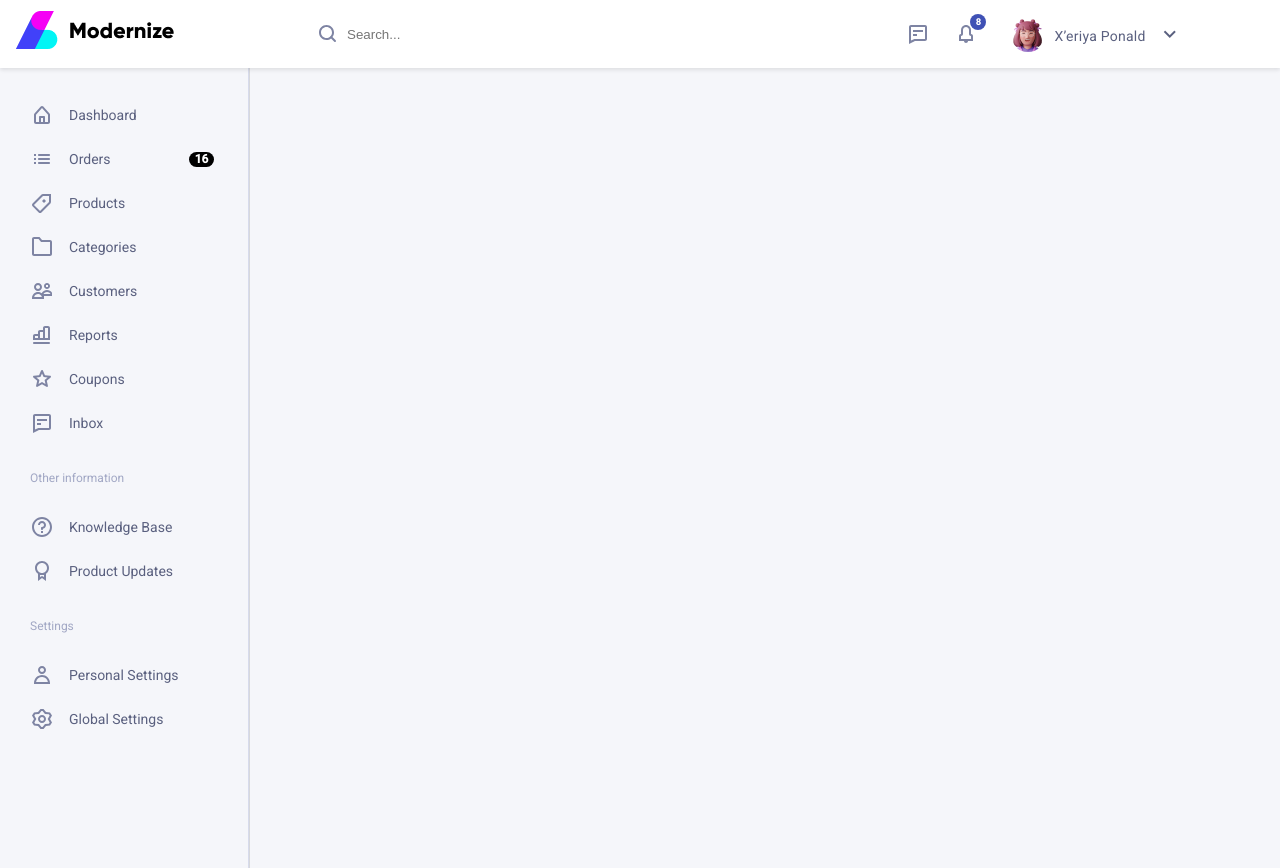
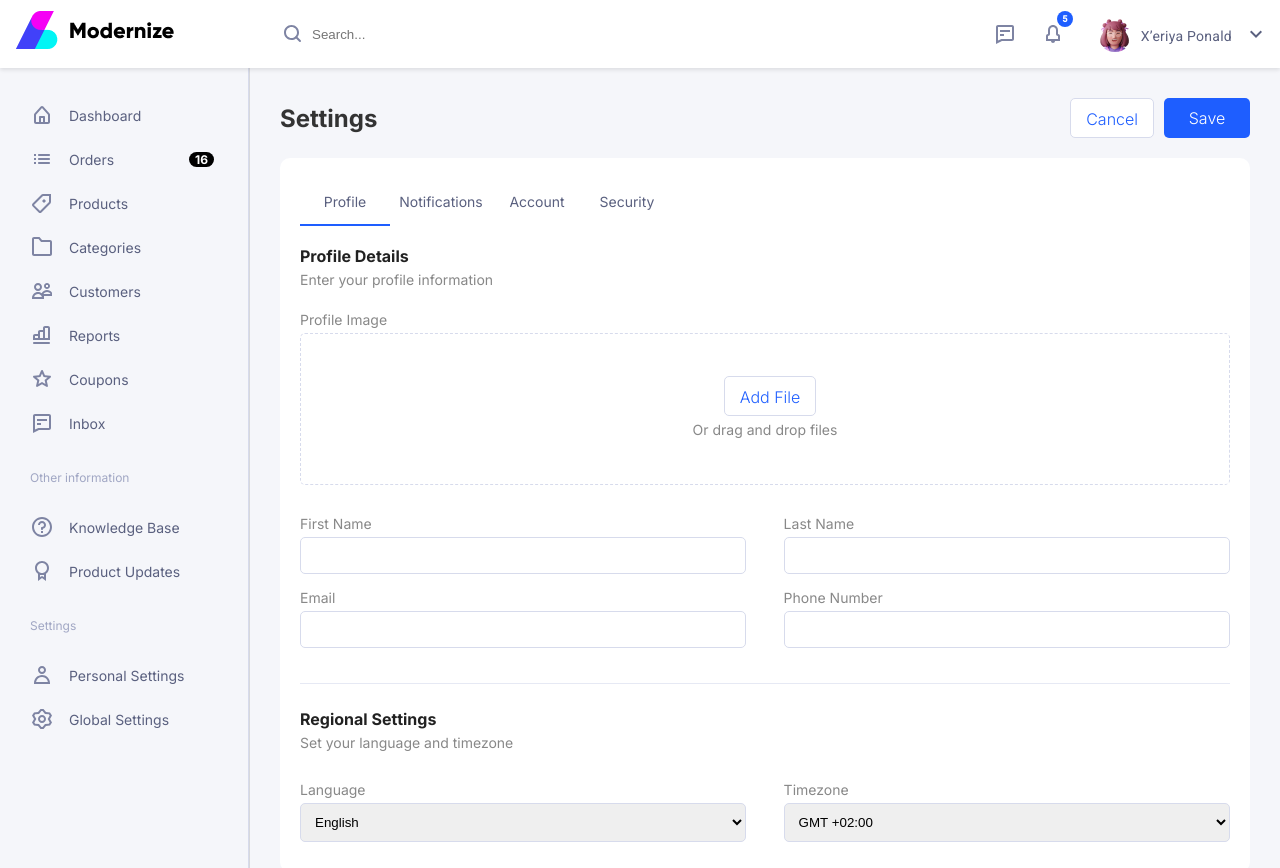
Before and after one commit to alansignetti/modernize, an Angular app: page / in a window 1280 px wide. Built offline with nearby package versions, Linux system fonts and the light colour scheme.

Commit message:
Settings Tab

```diff
--- a/angular.json
+++ b/angular.json
@@ -30,8 +30,8 @@
               "src/assets"
             ],
             "styles": [
-              "src/styles.scss",
-              "@angular/material/prebuilt-themes/indigo-pink.css"
+              "@angular/material/prebuilt-themes/indigo-pink.css",
+              "src/styles.scss"
 
             ],
             "scripts": [],
--- a/src/app/components/header/header.component.html
+++ b/src/app/components/header/header.component.html
@@ -21,7 +21,7 @@
           <div class="icon" [innerHTML]="chatIcon"></div>
         </button>
         <button mat-icon-button>
-          <div class="badge" matBadge="8" matBadgeSize="small">
+          <div class="badge" matBadge="5" matBadgeSize="small">
             <div class="icon" [innerHTML]="notificationIcon"></div>
           </div>
         </button>
--- a/src/app/components/header/header.component.scss
+++ b/src/app/components/header/header.component.scss
@@ -9,15 +9,21 @@ mat-toolbar {
   position: relative;
   z-index: 20;
 }
+.mat-badge-small.mat-badge-overlap.mat-badge-after .mat-badge-content {
+  right: -3px;
+  top: -3px;
+  background: #1e5eff;
+}
 
 .header-container {
   display: flex;
   width: 100%;
+  justify-content: space-between;
 }
 
 .logo {
   width: 20%;
-  min-width: 300px;
+  min-width: 265px;
 }
 
 .logo img {
--- a/src/app/components/navbar/navbar.component.scss
+++ b/src/app/components/navbar/navbar.component.scss
@@ -100,6 +100,7 @@ mat-sidenav-content {
   }
   .sidenav-section {
     width: 80%;
+    height: 30px;
   }
   .sidenav-label {
     font-size: 10px;
@@ -109,4 +110,10 @@ mat-sidenav-content {
     margin-left: 0px;
     font-size: 9px;
   }
+
+  .custom-badge {
+    width: 20px;
+    height: 12px;
+    font-size: 10px;
+  }
 }
--- a/src/app/components/navbar/navbar.component.ts
+++ b/src/app/components/navbar/navbar.component.ts
@@ -59,6 +59,7 @@ export class NavbarComponent implements OnInit {
     this.globalSettingsIcon = this.sanitizeSvg(globalSettingsIcon);
   }
   public ngOnInit(): void {
+    this.currentComponent = this.settingsComponent;
     this.sidenavSections = [
       { icon: this.dashboardIcon, label: 'Dashboard', quantity: 0 },
       { icon: this.ordersIcon, label: 'Orders', quantity: 16 },
--- a/src/app/components/settings/settings.component.html
+++ b/src/app/components/settings/settings.component.html
@@ -1,3 +1,93 @@
 <div class="container">
-  <span>setting</span>
+  <div class="flex-container">
+    <h2>Settings</h2>
+    <div class="buttons-container">
+      <button class="white-button">Cancel</button>
+      <button class="blue-button">Save</button>
+    </div>
+  </div>
+  <div class="settings-container">
+    <div class="card-container">
+      <mat-tab-group class="navigation-container" animationDuration="20ms">
+        <mat-tab labelClass="navigation-tab" label="Profile">
+          <div class="profile-details">
+            <h3>Profile Details</h3>
+            <p class="text-grey">Enter your profile information</p>
+          </div>
+
+          <div>
+            <p class="text-grey">Profile Image</p>
+            <div class="file-uploader-container">
+              <button class="white-button">Add File</button>
+              <p class="text-grey">Or drag and drop files</p>
+            </div>
+          </div>
+
+          <div class="input-form">
+            <div class="input-pair">
+              <label for="firstName" class="text-grey">First Name</label>
+              <input type="text" id="firstName" />
+            </div>
+
+            <div class="input-pair">
+              <label for="lastName" class="text-grey">Last Name</label>
+              <input type="text" id="lastName" />
+            </div>
+
+            <div class="input-pair">
+              <label for="email" class="text-grey">Email</label>
+              <input type="email" id="email" />
+            </div>
+
+            <div class="input-pair">
+              <label for="phoneNumber" class="text-grey">Phone Number</label>
+              <input type="tel" id="phoneNumber" />
+            </div>
+          </div>
+
+          <div class="separator"></div>
+
+          <div class="regional-settings">
+            <h3>Regional Settings</h3>
+            <p class="text-grey">Set your language and timezone</p>
+          </div>
+        </mat-tab>
+        <mat-tab labelClass="navigation-tab" label="Notifications"
+          >Notifications Content</mat-tab
+        >
+        <mat-tab labelClass="navigation-tab" label="Account"
+          >Account Content</mat-tab
+        >
+        <mat-tab labelClass="navigation-tab" label="Security"
+          >Security Content</mat-tab
+        >
+      </mat-tab-group>
+
+      <div class="select-form">
+        <div class="input-pair">
+          <label for="language" class="text-grey">Language</label>
+          <select id="language">
+            <option value="en">English</option>
+            <option value="es">Español</option>
+            <option value="fr">Français</option>
+          </select>
+        </div>
+
+        <div class="input-pair">
+          <label for="timezone" class="text-grey">Timezone</label>
+          <select id="timezone">
+            <option value="gmt-02">GMT +02:00</option>
+            <option value="utc-0">UTC+0</option>
+            <option value="utc-1">UTC+1</option>
+            <option value="utc-2">UTC+2</option>
+          </select>
+        </div>
+      </div>
+    </div>
+  </div>
+  <div class="separator-select"></div>
+  <div class="buttons-container right">
+    <button class="white-button">Cancel</button>
+    <button class="blue-button">Save</button>
+  </div>
 </div>
--- a/src/app/components/settings/settings.component.scss
+++ b/src/app/components/settings/settings.component.scss
@@ -1,4 +1,181 @@
 .container {
   height: 100%;
+  padding: 30px;
+}
+
+.settings-container {
+  background-color: #fff;
+  border-radius: 10px;
+}
+
+.settings-container {
+  padding: 20px;
+}
+
+.flex-container {
+  display: flex;
+  justify-content: space-between;
+  align-items: center;
+  margin-bottom: 20px;
+}
+
+h2 {
+  color: #333;
+  margin: 0;
+}
+
+.buttons-container {
+  display: flex;
+}
+
+button {
+  cursor: pointer;
+  padding: 10px 15px;
+  border: none;
+  border-radius: 5px;
+  margin-left: 10px;
+  font-size: 16px;
+  font-weight: 400;
+  width: 86px;
+  height: 40px;
+  font-family: "Inter";
+  font-weight: 300;
+}
+
+.white-button {
+  background-color: #fff;
+  color: #1e5eff;
+  border: 1px solid #d7dbec;
+  width: fit-content;
+}
+.white-button:hover {
+  opacity: 0.8;
+}
+.blue-button {
+  background-color: #1e5eff;
+  color: #fff;
+}
+.blue-button:hover {
+  background-color: #0f4de8;
+}
+
+::ng-deep .mat-mdc-tab-labels {
+  width: 40%;
+}
+::ng-deep .navigation-container .navigation-tab {
+  padding: 0;
+}
+
+::ng-deep .navigation-container .navigation-tab span.mdc-tab__text-label {
+  font-family: "Inter";
+  font-weight: 400;
+  color: #5a607f;
+  letter-spacing: 0px;
+}
+
+::ng-deep .navigation-container .navigation-tab:hover span.mdc-tab__text-label,
+::ng-deep .navigation-container .navigation-tab:focus span.mdc-tab__text-label {
+  color: #1e5eff;
+}
+
+::ng-deep
+  .navigation-container
+  .navigation-tab.mat-mdc-tab
+  .mdc-tab-indicator__content--underline,
+::ng-deep
+  .navigation-container
+  .navigation-tab.mat-mdc-tab
+  .mdc-tab-indicator__content--underline:focus {
+  border-color: #1e5eff;
+}
+
+.profile-details {
+  display: flex;
+  flex-direction: column;
+  height: 80px;
+}
+
+.profile-details h3 {
+  margin-top: 20px;
+  margin-bottom: 0px;
+  font-size: 16px;
+}
+
+.text-grey {
+  margin-top: 5px;
+  margin-bottom: 5px;
+  color: #888;
+  font-size: 14px;
+  font-weight: 400;
+}
+
+label {
+  display: inline-block;
+}
+
+.file-uploader-container {
+  height: 150px;
+  border: 1px dashed #d7dbec;
+  border-radius: 5px;
+  margin-bottom: 25px;
+  display: flex;
+  flex-direction: column;
+  justify-content: center;
+  align-items: center;
+}
+.input-form {
+  display: flex;
+  flex-wrap: wrap;
+  justify-content: space-between;
+}
+
+.input-pair {
+  width: 48%;
+  margin-bottom: 10px;
+}
+
+.input-form input {
   width: 100%;
+  padding: 10px;
+  box-sizing: border-box;
+  border: 1px solid #d7dbec;
+  border-radius: 5px;
 }
+
+.separator {
+  height: 1px;
+  background-color: #e6e9f4;
+  margin: 25px 0;
+}
+
+.right {
+  justify-content: end;
+  padding-bottom: 30px;
+}
+
+.regional-settings h3 {
+  margin-top: 20px;
+  margin-bottom: 0px;
+  font-size: 16px;
+}
+
+.select-form {
+  display: flex;
+  flex-wrap: wrap;
+  justify-content: space-between;
+  margin-top: 20px;
+}
+
+.select-form select {
+  width: 100%;
+  padding: 10px;
+  box-sizing: border-box;
+  border: 1px solid #d7dbec;
+  border-radius: 5px;
+}
+
+.separator-select {
+  height: 1px;
+  background-color: #d7dbec;
+  margin: 25px 0;
+}
--- a/src/index.html
+++ b/src/index.html
@@ -14,6 +14,12 @@
       href="https://fonts.googleapis.com/icon?family=Material+Icons"
       rel="stylesheet"
     />
+    <link rel="preconnect" href="https://fonts.googleapis.com" />
+    <link rel="preconnect" href="https://fonts.gstatic.com" crossorigin />
+    <link
+      href="https://fonts.googleapis.com/css2?family=Inter:wght@100;200;300;400;500;600;700;800;900&display=swap"
+      rel="stylesheet"
+    />
   </head>
   <body>
     <app-root></app-root>
--- a/src/styles.scss
+++ b/src/styles.scss
@@ -7,5 +7,5 @@ body {
   height: 100%;
   margin: 0;
   padding: 0;
-  font-family: Roboto, "Helvetica Neue", sans-serif;
+  font-family: "Inter";
 }
```
Also changed, not shown: src/app/components/settings/settings.component.ts (+6 -5 lines).
